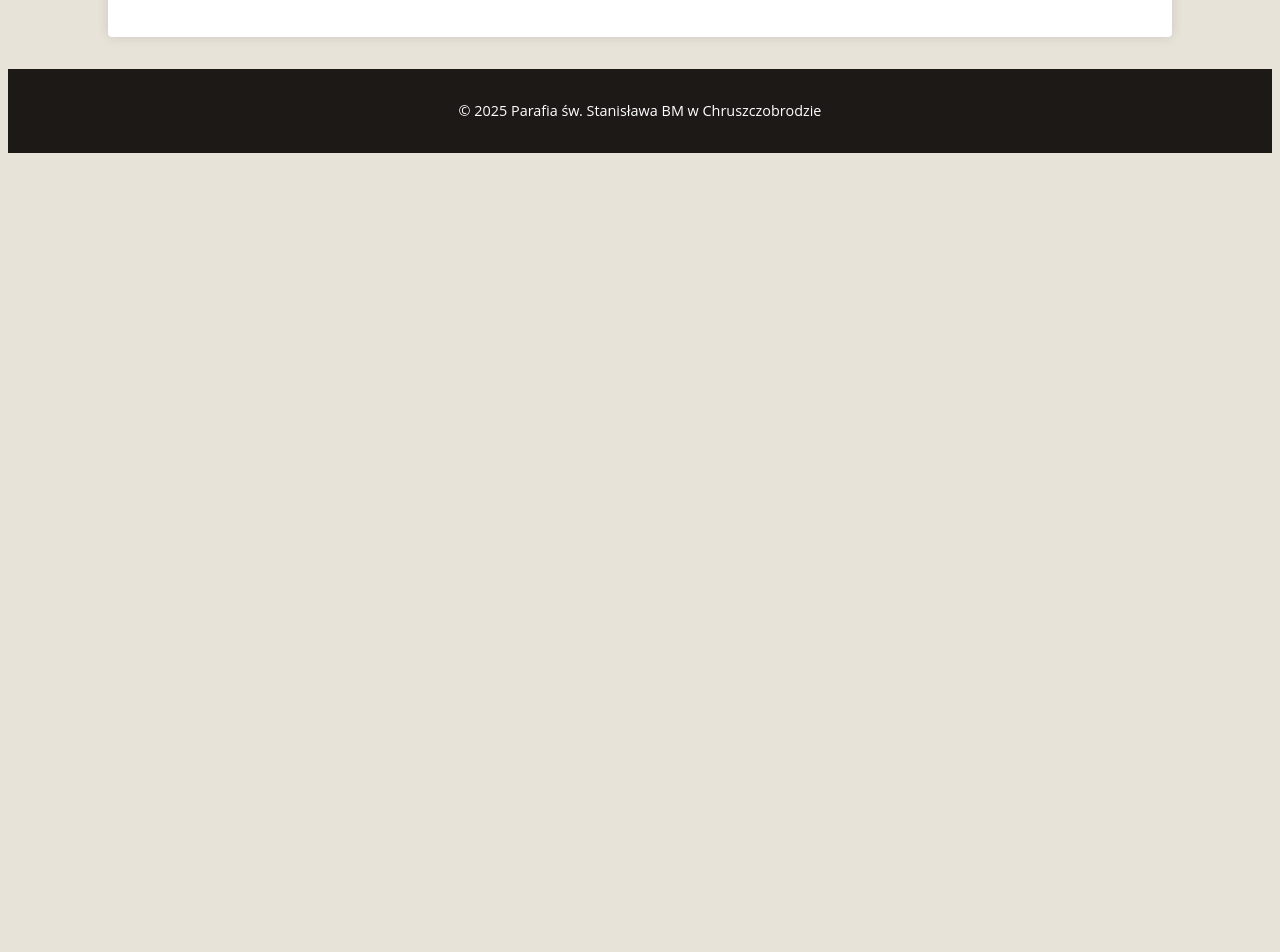
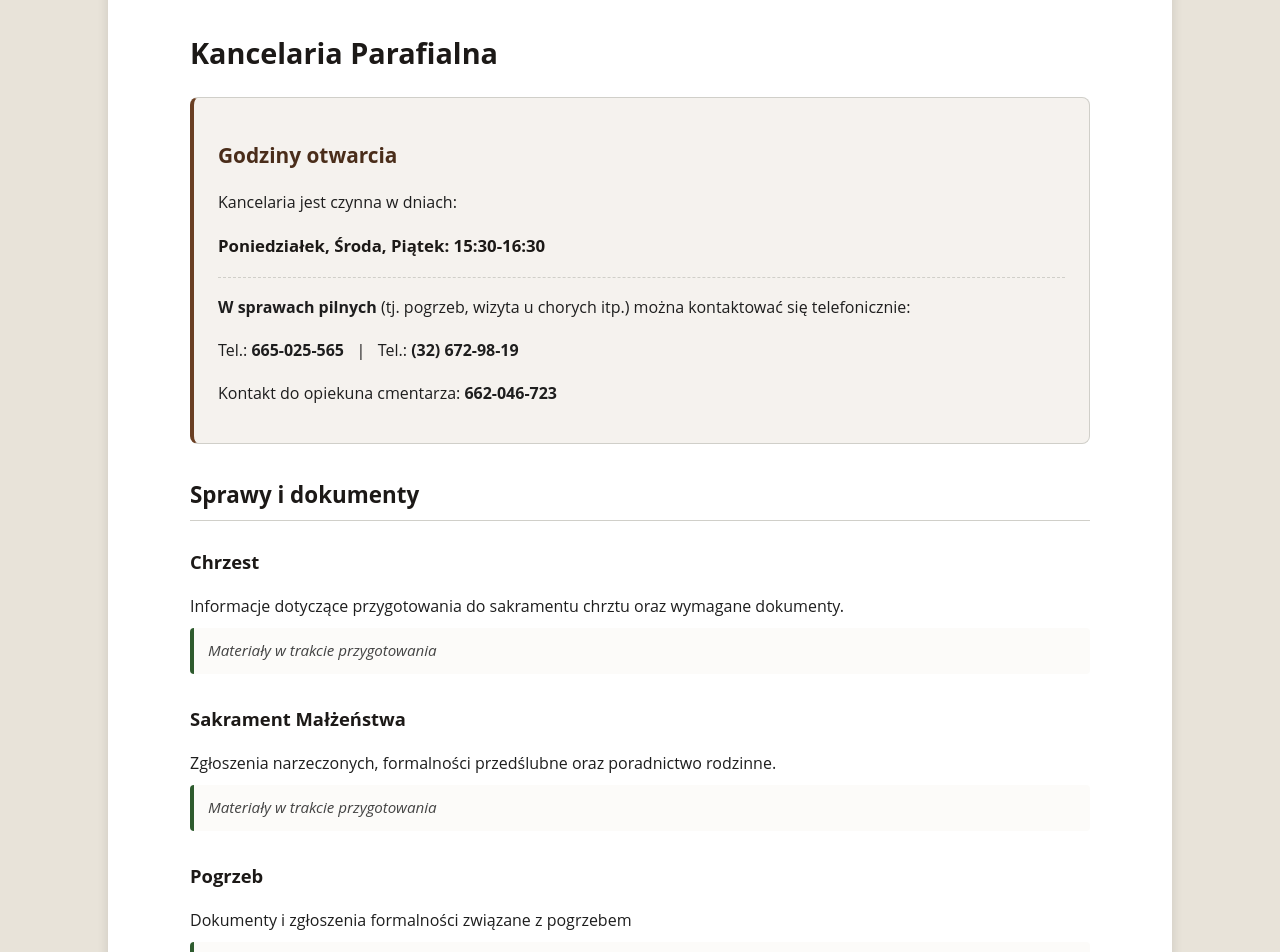
Before and after one commit to PabloDesperados/Parafia-w.-Stanis-awa-BM, a React (Create React App) app: page /kancelaria in a window 1280 px wide. Shown: the part 900-1852 px from the top of the page. Before the commit the page ends 1061 px from the top, so only its background shows below. Built offline with nearby package versions, Linux system fonts and the light colour scheme.

Commit message:
Dodanie podstrony Kancelarii w Kontaktach, pprzygotowanie sekcji pod dokumenty

```diff
--- a/src/App.tsx
+++ b/src/App.tsx
@@ -7,6 +7,7 @@ import { OParafii } from "./pages/OParafii";
 import { Ogloszenia } from "./pages/Ogloszenia";
 import { ZZyciaParafii } from "./pages/ZZyciaParafii";
 import { AlbumSzczegoly } from "./pages/AlbumSzczegoly";
+import { Kancelaria } from "./pages/Kancelaria";
 
 export default function App() {
   return (
@@ -20,6 +21,7 @@ export default function App() {
           <Route path="/ogloszenia" element={<Ogloszenia />} />
           <Route path="/z-zycia-parafii" element={<ZZyciaParafii />} />
           <Route path="/z-zycia-parafii/:albumId" element={<AlbumSzczegoly />} />
+          <Route path="/kancelaria" element={<Kancelaria />} />
         </Routes>
       </Layout>
     </Router>
--- a/src/css/main.css
+++ b/src/css/main.css
@@ -450,3 +450,102 @@ header {
     grid-template-columns: repeat(3, 1fr);
   }
 }
+
+.kancelaria {
+  max-width: 900px;
+  margin: 0 auto;
+  text-align: left;
+  line-height: 1.7;
+}
+
+.kancelaria h2 {
+  font-size: 1.8rem;
+  margin-bottom: 1.2rem;
+  color: #1c1917;
+}
+
+/* Boks godzin otwarcia wzorowany na banerze mszy */
+.kancelaria-hours {
+  background-color: #f5f2ee;
+  border: 1px solid #d0cfc9;
+  border-left: 4px solid #6a3f23;
+  border-radius: 8px;
+  padding: 1.2rem 1.5rem;
+  margin-bottom: 2rem;
+}
+
+.kancelaria-hours h3 {
+  color: #4a2d1a;
+  margin-bottom: 0.5rem;
+  font-size: 1.3rem;
+}
+
+.kancelaria-hours-highlight {
+  font-size: 1.05rem;
+  font-weight: 700;
+  color: #1c1917;
+  margin: 0.5rem 0;
+}
+
+.kancelaria-hours hr {
+  border: none;
+  border-top: 1px dashed #d0cfc9;
+  margin: 1rem 0;
+}
+
+/* Sekcja spraw i dokumentów */
+.kancelaria-info h3 {
+  font-size: 1.4rem;
+  color: #1c1917;
+  margin-bottom: 1.2rem;
+  border-bottom: 1px solid #d0cfc9;
+  padding-bottom: 0.4rem;
+}
+
+.kancelaria-item {
+  margin-bottom: 1.8rem;
+}
+
+.kancelaria-item h4 {
+  font-size: 1.15rem;
+  color: #1c1917;
+  margin-bottom: 0.3rem;
+}
+
+.kancelaria-item p {
+  margin-bottom: 0.5rem;
+}
+
+/* Komunikat o materiałach w przygotowaniu w parafialnej tonacji */
+.kancelaria-wip {
+  padding: 10px 14px;
+  background-color: #fcfbf9;
+  border-left: 4px solid #2e5b2e;
+  border-radius: 4px;
+  font-size: 0.95rem;
+  color: #444;
+}
+
+.kancelaria-back {
+  margin-top: 2rem;
+}
+
+/* Boks odsyłacza do Kancelarii w zakładce Kontakt */
+.kancelaria-lead {
+  margin: 25px 0;
+  padding: 18px 20px;
+  background-color: #f5f2ee;
+  border: 1px solid #d0cfc9;
+  border-left: 4px solid #6a3f23;
+  border-radius: 8px;
+}
+
+.kancelaria-lead h3 {
+  color: #4a2d1a;
+  margin-top: 0;
+  margin-bottom: 8px;
+}
+
+.kancelaria-lead p {
+  margin-bottom: 12px;
+}
--- /dev/null
+++ b/src/pages/Kancelaria.tsx
@@ -0,0 +1,68 @@
+import React from "react";
+import {Link} from "react-router-dom";
+
+export function Kancelaria() {
+    return (
+        <section className="kancelaria">
+            <h2>Kancelaria Parafialna</h2>
+
+            <div className="kancelaria-hours">
+                <h3>Godziny otwarcia</h3>
+                <p>Kancelaria jest czynna w dniach:</p>
+                <p className="kancelaria-hours-highlight">
+                    Poniedziałek, Środa, Piątek: 15:30-16:30
+                </p>
+
+                <hr />
+
+                <p>
+                    <strong>W sprawach pilnych</strong> (tj. pogrzeb, wizyta u chorych itp.) można kontaktować się telefonicznie:
+                </p>
+                <p>
+                    Tel.: <strong>665-025-565</strong> &nbsp; | &nbsp; Tel.: <strong>(32) 672-98-19</strong>
+                </p>
+
+                <p>Kontakt do opiekuna cmentarza: <strong>662-046-723</strong></p>
+            </div>
+
+            <div className="kancelaria-info">
+                <h3>Sprawy i dokumenty</h3>
+                <div className="kancelaria-item">
+                    <h4>Chrzest</h4>
+                    <p>
+                        Informacje dotyczące przygotowania do sakramentu chrztu oraz wymagane dokumenty.
+                    </p>
+                    <div className="kancelaria-wip">
+                        <em>Materiały w trakcie przygotowania</em>
+                    </div>
+                </div>
+
+                <div className="kancelaria-item">
+                    <h4>Sakrament Małżeństwa</h4>
+                    <p>
+                        Zgłoszenia narzeczonych, formalności przedślubne oraz poradnictwo rodzinne.
+                    </p>
+                    <div className="kancelaria-wip">
+                        <em>Materiały w trakcie przygotowania</em>
+                    </div>
+                </div>
+
+                <div className="kancelaria-item">
+                    <h4>Pogrzeb</h4>
+                    <p>
+                        Dokumenty i zgłoszenia formalności związane z pogrzebem
+                    </p>
+                    <div className="kancelaria-wip">
+                        <em>Materiały w trakcie przygotowania</em>
+                    </div>
+                </div>
+            </div>
+
+            <div className="kancelaria-back">
+                <Link to="/kontakt" className="read-more-link">
+                    &laquo; Powrót
+                </Link>
+            </div>
+        </section>
+    )
+}
--- a/src/pages/Kontakt.tsx
+++ b/src/pages/Kontakt.tsx
@@ -1,4 +1,5 @@
 import React from "react";
+import { Link } from "react-router-dom";
 
 export function Kontakt() {
   return (
@@ -24,6 +25,13 @@ export function Kontakt() {
         +48 665 025 565
       </p>
 
+      <div className="kancelaria-lead">
+        <h3>Kancelaria</h3>
+        <Link to="/kancelaria" className="read-more-link">
+          Przejdź do kancelarii
+        </Link>
+      </div>
+
       <div className="map-container">
         <iframe
           src="https://www.google.com/maps?q=Parafia%20%C5%9Bw.%20Stanis%C5%82awa%20BM%20Chruszczobr%C3%B3d&output=embed"
```
